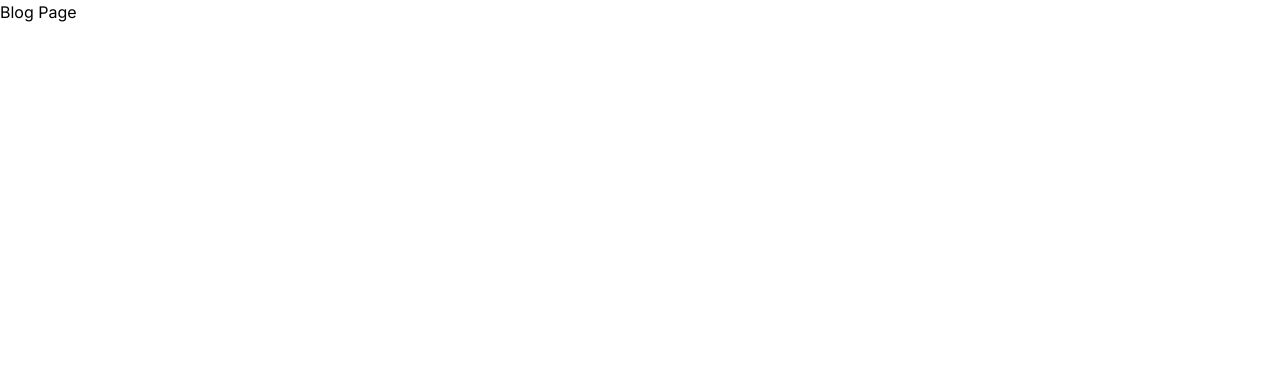
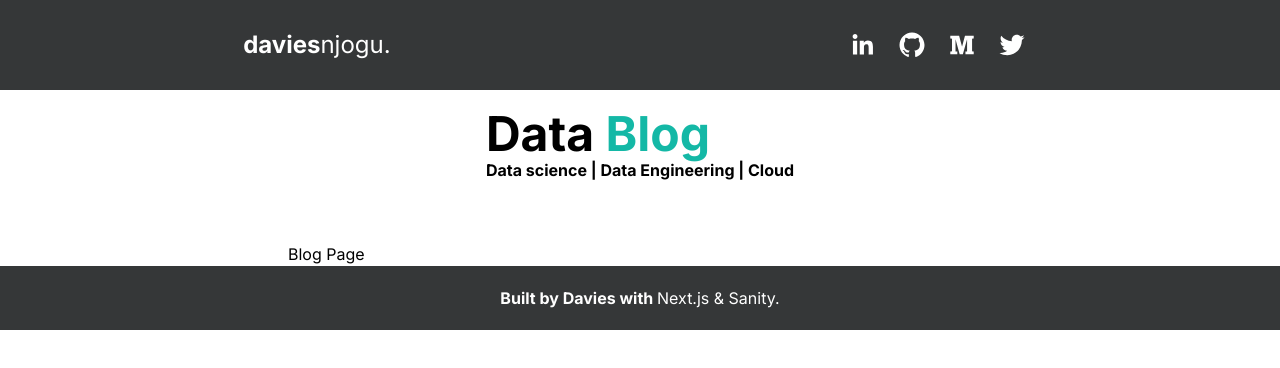
Before and after one commit to kabirodavies/next-portfolio, a Next.js app: page /blog in a window 1280 px wide. Shown: the top 368 px of the page. Built offline with nearby package versions, Linux system fonts and the light colour scheme.

Commit message:
Started Working on blog page, also added medium link in TopBar

```diff
--- /dev/null
+++ b/app/blog/_components/Banner.tsx
@@ -0,0 +1,17 @@
+import Link from 'next/link'
+import React from 'react'
+import { HiArrowCircleUp } from 'react-icons/hi'
+
+function Banner() {
+  return (
+    <div className="flex flex-col lg:flex-row lg:space-x-5 justify-center font-bold px-10 py-5 mb-10">
+        <div>
+            <h1 className="text-5xl">Data<span className="text-teal-500"> Blog</span>
+            </h1>
+            <h2 className="mt-5 md:mt-0">Data science | Data Engineering | Cloud </h2>
+        </div>
+    </div>
+  )
+}
+
+export default Banner
--- /dev/null
+++ b/app/blog/layout.tsx
@@ -0,0 +1,42 @@
+import '../../app/globals.css'
+import type { Metadata } from 'next'
+import { Inter } from 'next/font/google'
+import TopBar from '../components/TopBar/TopBar'
+import Footer from '../components/Footer/Footer'
+
+import Banner from '../blog/_components/Banner'
+
+
+
+
+
+const inter = Inter({ subsets: ['latin'] })
+
+export const metadata: Metadata = {
+  title: 'Blog',
+  description: 'The Data Blog',
+}
+
+export default function RootLayout({
+  children,
+}: {
+  children: React.ReactNode
+}) {
+  return (
+    <html lang="en">
+      <body
+      className={` ${inter.className}
+      bg-white text-black dark:bg-gray-900 dark:selection:bg-gray-900
+      dark:text-white h-full selection:bg-gray-50 `}>
+
+        <TopBar />
+        {/* <Header /> */}
+        <Banner />
+        <main className='max-w-3xl mx-auto px-4 sm:px-6 lg:px-8'>
+          {children}
+          </main>
+        <Footer />
+        </body>
+    </html>
+  )
+}
--- a/app/components/TopBar/TopBar.tsx
+++ b/app/components/TopBar/TopBar.tsx
@@ -50,6 +50,14 @@ export default function TopBar({}: Props) {
           />
 
           <SocialIcon
+            url='https://medium.com/@daviesnjogu'
+            fgColor='white'
+            bgColor='transparent'
+            target='_blank'
+            className='social-icon'
+          />
+
+          <SocialIcon
             url='https://twitter.com/kabirodavies'
             fgColor='white'
             bgColor='transparent'
```
